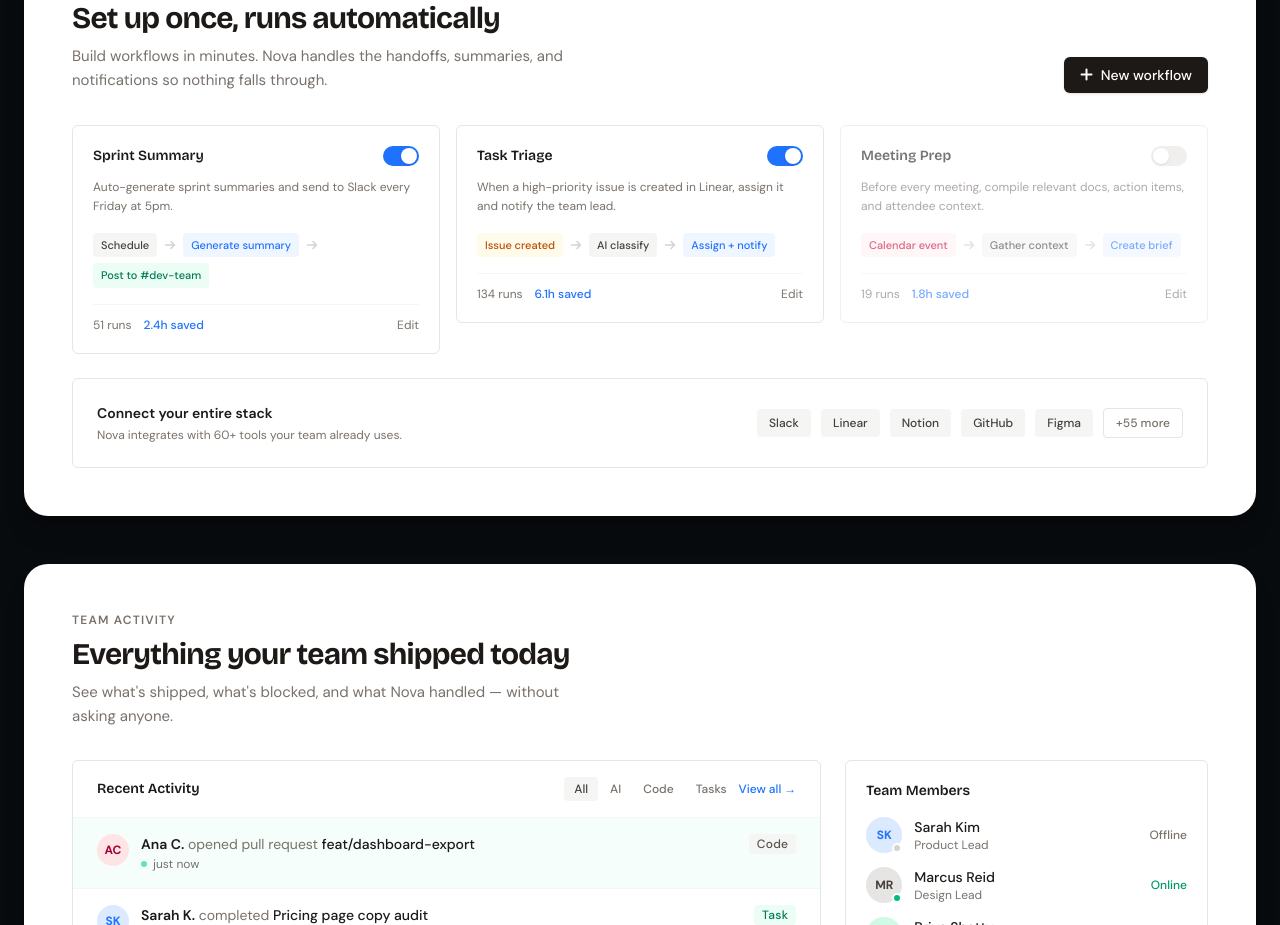
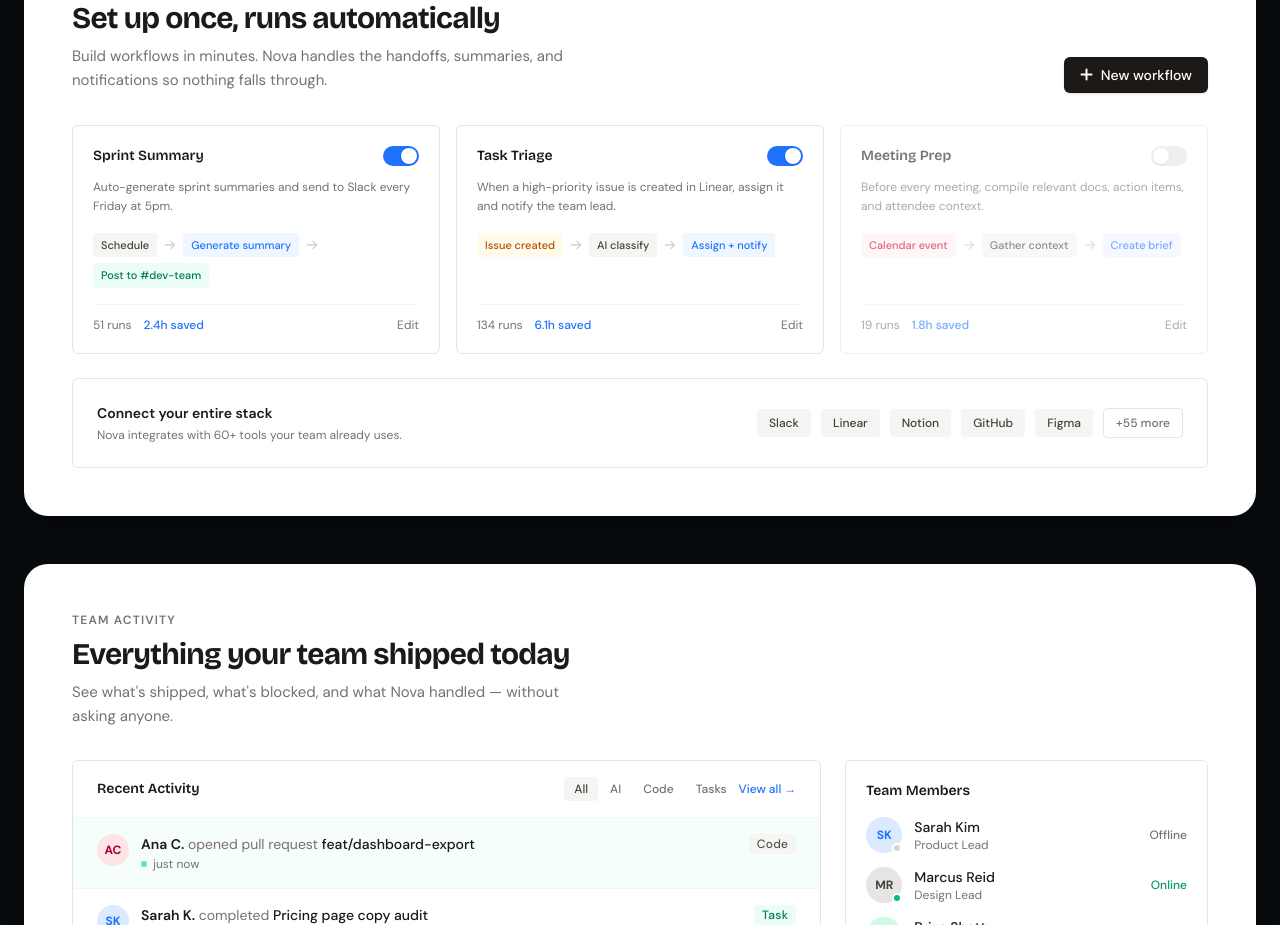
Before and after one commit to evelynrodriguezc/nova, a React (Vite) app in the folder nova/: page / in a window 1280 px wide. Shown: the part 2960-3885 px from the top of the page. Built offline with nearby package versions, Linux system fonts and the light colour scheme.

Commit message:
adjusting animatino timing on scroll

```diff
--- a/nova/src/components/sections/CtaBanner.jsx
+++ b/nova/src/components/sections/CtaBanner.jsx
@@ -26,7 +26,7 @@ export default function CtaBanner() {
   useEffect(() => {
     const observer = new IntersectionObserver(
       ([entry]) => { if (entry.isIntersecting) { setAnimStarted(true); observer.disconnect() } },
-      { threshold: 0, rootMargin: '0px 0px -60px 0px' }
+      { threshold: 0, rootMargin: '0px 0px -220px 0px' }
     )
     if (sectionRef.current) observer.observe(sectionRef.current)
     return () => observer.disconnect()
--- a/nova/src/components/sections/Dashboard.jsx
+++ b/nova/src/components/sections/Dashboard.jsx
@@ -90,7 +90,7 @@ export default function Dashboard() {
   useEffect(() => {
     const observer = new IntersectionObserver(
       ([entry]) => { if (entry.isIntersecting) { setAnimStarted(true); observer.disconnect() } },
-      { threshold: 0, rootMargin: '0px 0px -60px 0px' }
+      { threshold: 0, rootMargin: '0px 0px -160px 0px' }
     )
     if (sectionRef.current) observer.observe(sectionRef.current)
     return () => observer.disconnect()
--- a/nova/src/components/sections/TeamActivity.jsx
+++ b/nova/src/components/sections/TeamActivity.jsx
@@ -173,7 +173,7 @@ export default function TeamActivity() {
           observer.disconnect()
         }
       },
-      { threshold: 0, rootMargin: '0px 0px -60px 0px' }
+      { threshold: 0, rootMargin: '0px 0px -160px 0px' }
     )
     if (sectionRef.current) observer.observe(sectionRef.current)
     return () => observer.disconnect()
--- a/nova/src/components/sections/WorkflowAutomation.jsx
+++ b/nova/src/components/sections/WorkflowAutomation.jsx
@@ -108,14 +108,14 @@ export default function WorkflowAutomation() {
               const isActive = activeStates[wf.name]
               return (
               <div key={wf.name} className={i > 0 ? 'hidden sm:block' : ''}>
-              <Card className={`p-5 hover:shadow-md hover:-translate-y-px transition-all duration-200 ${!isActive ? 'opacity-60' : ''}`}>
+              <Card className={`h-full p-5 flex flex-col hover:shadow-md hover:-translate-y-px transition-all duration-200 ${!isActive ? 'opacity-60' : ''}`}>
                 <div className="flex items-start justify-between mb-3">
                   <h3 className="text-sm font-semibold text-stone-900 pr-2">{wf.name}</h3>
                   <Toggle active={isActive} onClick={() => toggle(wf.name)} />
                 </div>
                 <p className="text-xs text-stone-500 leading-relaxed mb-4">{wf.desc}</p>
 
-                <div className="flex items-center gap-1.5 flex-wrap mb-4">
+                <div className="flex items-center gap-1.5 flex-wrap mb-4 flex-1 content-start">
                   {wf.steps.map((step, i) => (
                     <div key={step.label} className="flex items-center gap-1.5">
                       <span className={`text-[11px] font-medium px-2 py-1 rounded-sm ${step.color}`}>{step.label}</span>
@@ -124,7 +124,7 @@ export default function WorkflowAutomation() {
                   ))}
                 </div>
 
-                <div className="flex items-center gap-3 pt-3 border-t border-stone-100">
+                <div className="flex items-center gap-3 pt-3 border-t border-stone-100 mt-auto">
                   <span className="text-xs text-stone-500">{wf.runs}</span>
                   <span className="text-xs font-medium" style={{ color: '#1E72FE' }}>{wf.saved}</span>
                   <button className="ml-auto text-xs text-stone-500 hover:text-stone-700 transition-colors">Edit</button>
```
